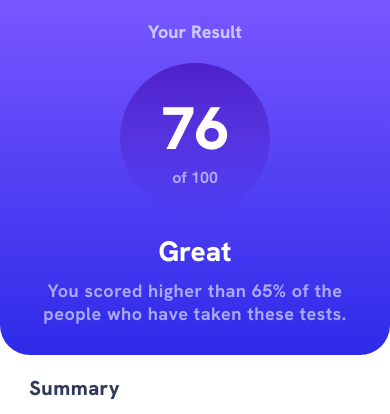
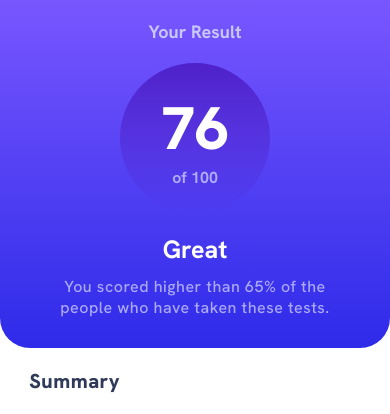
Before and after one commit to abdallahzeiada/results-summary-component-main, a plain HTML site: page index.html in a window 390 px wide. Shown: the top 414 px of the page. Drawn offline with Linux system fonts and the light colour scheme.

Commit message:
mobile changes

```diff
--- a/style.scss
+++ b/style.scss
@@ -28,13 +28,13 @@ body {
       background-image: linear-gradient($light-blue-back, $dark-blue-back);
       text-align: center;
       color: $White;
-      padding: 20px 0;
+      padding: 20px ;
       border-radius: 0 0 30px 30px;
       h3 {
         font-size: 18px;
         color: $light-blue-text;
         text-transform: capitalize;
-        font-weight: 800;
+        font-weight: 700;
       }
       .circle {
         width: 150px;
@@ -62,15 +62,15 @@ body {
       }
       h4 {
         text-transform: capitalize;
-        font-size: 28px;
-        font-weight: 800;
+        font-size: 25px;
+        font-weight: 700;
         margin-bottom: 10px;
       }
       p {
         width: 80%;
         margin: auto;
-        font-size: 18px;
-        font-weight: 700;
+        // font-size: 18px;
+        font-weight: 500;
         color: $light-blue-text;
         margin-bottom: 10px;
         letter-spacing: 0.5px;
```
Also changed, not shown: style.css, 1 other file.
